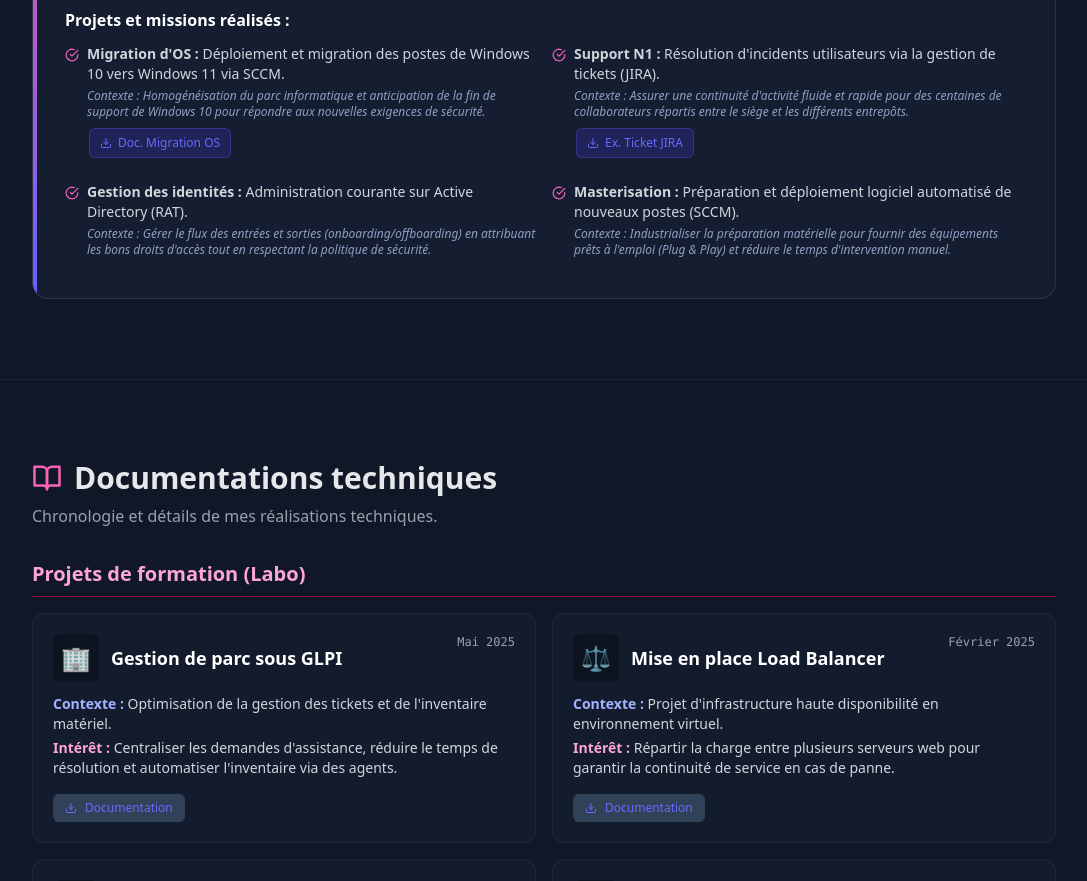
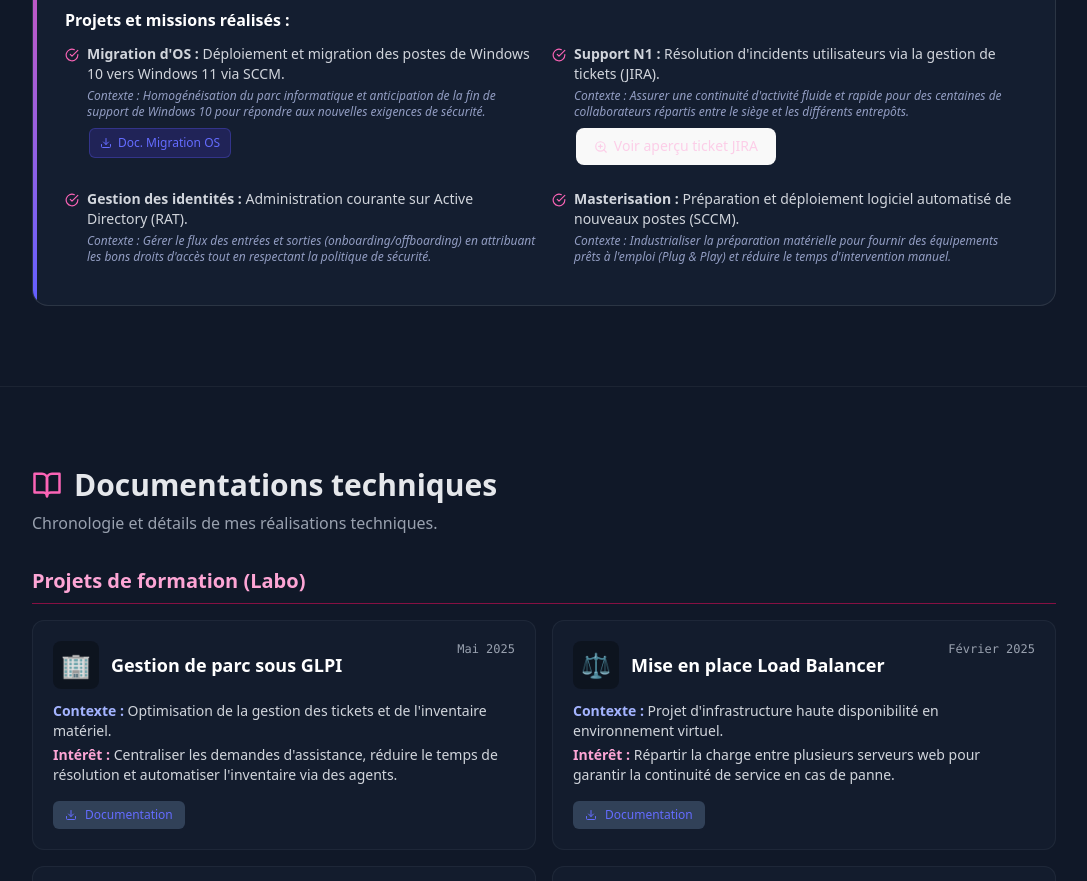
Before and after one commit to maminiainarxft/portfolio-maminiaina, a React (Vite) app: page / in a window 1280 px wide. Shown: the part 2300-3181 px from the top of the page, without its empty margins (96-1183 px from the left). Built offline with nearby package versions, Linux system fonts and the light colour scheme.

Commit message:
mission 2

```diff
--- a/src/App.jsx
+++ b/src/App.jsx
@@ -131,6 +131,7 @@ export default function Portfolio() {
 
   return (
     <div className="min-h-screen bg-gray-900 text-gray-200 antialiased">
+
       {/* Fenêtre modale pour le zoom du tableau */}
       <AnimatePresence>
         {zoomedImage && (
@@ -368,9 +369,12 @@ export default function Portfolio() {
                       <span className="text-xs text-indigo-200/70 italic">Contexte : Assurer une continuité d'activité fluide et rapide pour des centaines de collaborateurs répartis entre le siège et les différents entrepôts.</span>
                     </div>
                   </div>
-                  <a href="Exemple ticket JIRA.png" download className="ml-6 inline-flex items-center gap-1.5 text-xs bg-indigo-600/20 hover:bg-indigo-600/40 text-indigo-200 px-2.5 py-1.5 rounded-md transition-colors border border-indigo-500/30 w-fit">
-                    <FiDownload /> Ex. Ticket JIRA
-                  </a>
+                  {/* Bouton pour ouvrir l'aperçu du ticket JIRA */}
+                  <button
+                    onClick={() => setZoomedImage('Exemple ticket JIRA.png')}
+                    className="ml-6 inline-flex items-center gap-1.5 text-xs bg-pink-600/20 hover:bg-pink-600/40 text-pink-200 px-2.5 py-1.5 rounded-md transition-colors border border-pink-500/30 w-fit">
+                    <FiZoomIn /> Voir aperçu ticket JIRA
+                  </button>
                 </li>
 
                 {/* Mission 3 */}
```
Lines whose indentation alone changed are shown as unchanged.
